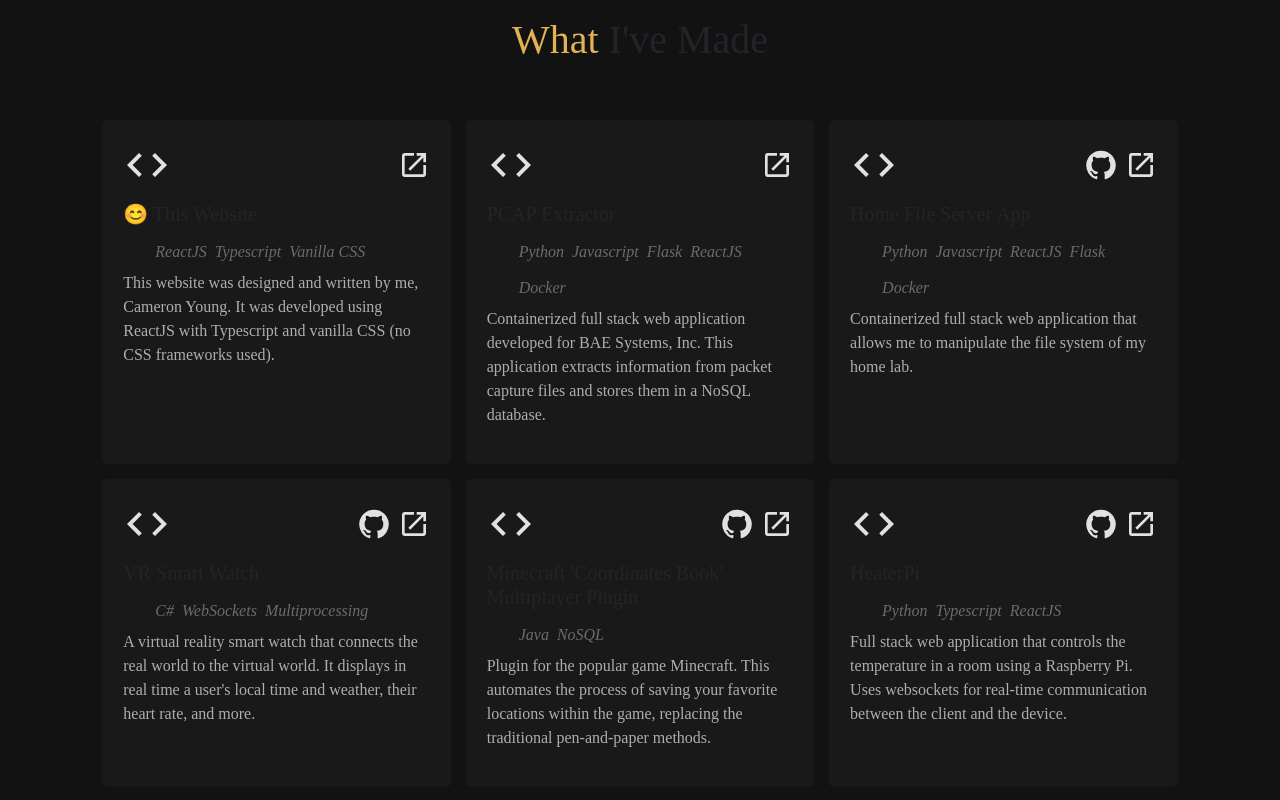
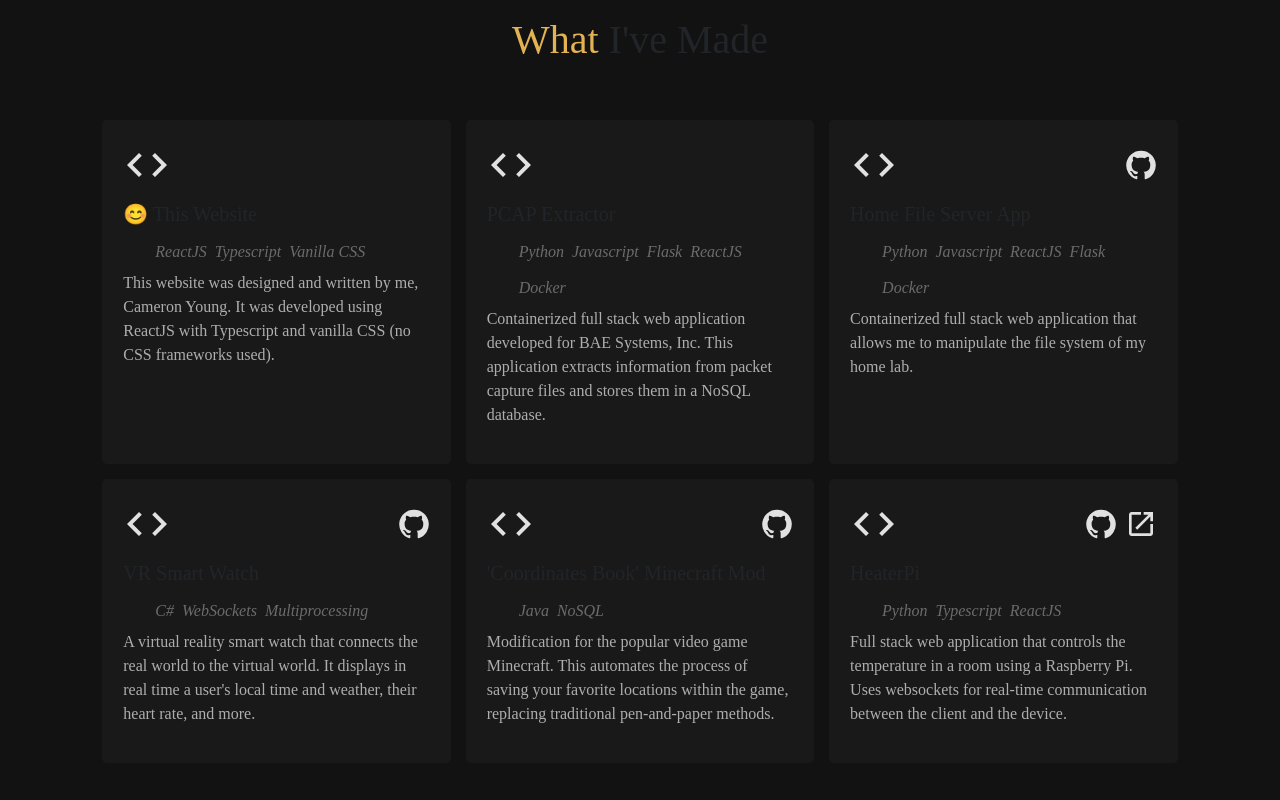
Before and after one commit to ItsNotCam/Portfolio-Site, a React (Vite) app: page / in a window 1280 px wide. Shown: the part 900-1700 px from the top of the page. Built offline with nearby package versions, Linux system fonts and the light colour scheme; the HTML template or start-up script is replaced by a standard one; a web font is replaced by a local one.

Commit message:
Added GitHub README download and render

```diff
--- a/package.json
+++ b/package.json
@@ -24,8 +24,11 @@
     "react": "^18.2.0",
     "react-device-detect": "^2.2.3",
     "react-dom": "^18.2.0",
+    "react-markdown": "^9.0.0",
     "react-router-dom": "^6.16.0",
     "react-vertical-timeline-component": "^3.6.0",
+    "rehype-raw": "^7.0.0",
+    "remark-gfm": "^4.0.0",
     "styled-components": "^6.0.8"
   },
   "devDependencies": {
--- a/public/styles/projects.css
+++ b/public/styles/projects.css
@@ -106,7 +106,6 @@
   margin-bottom: 2px;
 }
 
-
 @media (max-width: 70rem) {
   .project-cards {
     grid-template-columns: repeat(2, 1fr);
--- a/src/components/experience/Experience.tsx
+++ b/src/components/experience/Experience.tsx
@@ -1,6 +1,7 @@
 import { useState } from 'react'
 import ExperienceCard from './ExperienceCard'
-import { ExperienceConst } from './ExperienceConstants'
+import { EXPERIENCE } from './ExperienceList'
+import { uuidv4 } from '../../utilities';
 
 export default function Experience(): JSX.Element {
   const [highlightedIdx, setHighlightedIdx] = useState<number>(-1);
@@ -8,8 +9,8 @@ export default function Experience(): JSX.Element {
     <div className="experience">
       <h1><span className="color-alt">Where</span> I've Been</h1>
       <div className="exp-cards">
-        {ExperienceConst.map( (experience, index) =>
-          <div onMouseEnter={() => setHighlightedIdx(index)} onMouseLeave={() => setHighlightedIdx(-1)}>
+        {EXPERIENCE.map( (experience, index) =>
+          <div onMouseEnter={() => setHighlightedIdx(index)} onMouseLeave={() => setHighlightedIdx(-1)} key={uuidv4()}>
             {ExperienceCard(experience,  highlightedIdx === index || highlightedIdx === -1)}
           </div>
         )}
--- a/src/components/experience/ExperienceCard.tsx
+++ b/src/components/experience/ExperienceCard.tsx
@@ -1,13 +1,15 @@
-import { IExperience, ILink } from "./ExperienceConstants";
+import { uuidv4 } from "../../utilities";
+import { IExperience, ILink } from "./ExperienceList";
 
-const TechnologyTag = (tag: string, key: any): JSX.Element => {
-  return <li className="exp-tag color-alt-brighter" key={key}> {tag} </li>
+const TechnologyTag = (props: {tag: string}): JSX.Element => {
+  return <li className="exp-tag color-alt-brighter"> {props.tag} </li>
 }
 
-const TechLink = (tag: ILink, key: any): JSX.Element => {
+const TechLink = (props: {tag: ILink}): JSX.Element => {
+  const {link, name} = props.tag;
   return (
-    <li className="exp-link" key={key}>
-      🔗<a href={tag.link} className="color-light color-alt-hover" target="_blank">{tag.name}</a>
+    <li className="exp-link">
+      🔗<a href={link} className="color-light color-alt-hover" target="_blank">{name}</a>
     </li>
   )
 }
@@ -34,13 +36,13 @@ export default function ExperienceCard(props: IExperience, shown: boolean): JSX.
         {props.links.length > 0 ? (
         <div className="exp-links">
           <ul>
-            {props.links.map(link => TechLink(link, link.name))}
+            {props.links.map(link => <TechLink tag={link} key={uuidv4()}/>)}
           </ul>
         </div>
         ) : null}
         <div className="exp-tags">
           <ul>
-            {props.tags.map((tag, i) => TechnologyTag(tag, (i+1)*10))}
+            {props.tags.map(tag => <TechnologyTag tag={tag} key={uuidv4()} />)}
           </ul>
         </div>
       </div>
--- a/src/components/experience/ExperienceConstants.ts
+++ b/src/components/experience/ExperienceList.ts
@@ -18,7 +18,7 @@ export interface ILink {
   name: string;
 }
 
-export const ExperienceConst: Array<IExperience> = [
+export const EXPERIENCE: Array<IExperience> = [
   {
     company: "BAE Systems, Inc.",
     location: "Reston, VA",
--- a/src/components/projects/ProjectCard.tsx
+++ b/src/components/projects/ProjectCard.tsx
@@ -1,51 +1,78 @@
-import { ConstructionOutlined, Folder, GitHub } from "@mui/icons-material";
-import { ILink, IProjects } from "./ProjectsConstants";
-import CodeOutlinedIcon from '@mui/icons-material/CodeOutlined';
-import LaunchOutlinedIcon from '@mui/icons-material/LaunchOutlined';
+import { GitHub } from "@mui/icons-material";
+import { ILink, IProject } from "./ProjectList";
+import {CodeOutlined, LaunchOutlined} from '@mui/icons-material';
+import React, { useState } from "react";
 
+import { uuidv4 } from '../../utilities';
 
-export default function ProjectCard(props: IProjects, shown: boolean): JSX.Element {
-  const date: string = `${props.month} ${props.year}`;
-  const link: ILink | null = props.github_links ? props.github_links[0] : null;
+export interface IProjectCardProps {
+  project: IProject,
+  shown: boolean,
+  setReadmeContent: (content: string) => void;
+}
 
-  const folderStyle: React.CSSProperties = {
-    transition: "transform 0.25s",
-    fontSize: "3rem",
+const TechTag = (tag: {tag: string}): JSX.Element => {
+  return <li className="project-color-dark"><i>{tag.tag}</i></li>
+}
+
+export default function ProjectCard(props: IProjectCardProps): JSX.Element {
+  const { project } = props;
+
+  const [readme, setReadme] = useState<string>("");
+
+  const styles: {folderStyle: React.CSSProperties, githubStyle: React.CSSProperties} = {
+    folderStyle: {
+      transition: "transform 0.25s",
+      fontSize: "3rem",
+    },
+    githubStyle: {
+      transition: "transform 0.25s",
+      fontSize: "2rem",
+      cursor: "pointer"
+    }
   }
 
-  const githubStyle: React.CSSProperties = {
-    transition: "transform 0.25s",
-    fontSize: "2rem",
-    cursor: "pointer"
+  const OpenReadme = () => {
+    let readme: string = "";
+    if(readme.length < 1) {
+      let readme_link: string = project.readme_link?.link ?? "";
+      fetch(readme_link)
+      .then(res => res.text())
+      .then(text => {
+        setReadme(text);
+        props.setReadmeContent(text)
+      })
+    } else {
+      props.setReadmeContent(readme);
+    }
   }
 
-  const TechTag = (tag: string): JSX.Element => {
-    return (
-      <li className="project-color-dark"><i>{tag}</i></li>
-    )
-  }
-
+  const link: ILink | null = project.github_links ? project.github_links[0] : null;
   return (
     <>
-      <div className="project-card-header" id={props.name.replaceAll(" ", "_")}>
-        <CodeOutlinedIcon className="color-light" style={folderStyle}/>
+      <div className="project-card-header" id={project.name.replaceAll(" ", "_")}>
+        <CodeOutlined className="color-light" style={styles.folderStyle}/>
         <div className="project-card-links">
           {
             link !== null ? (
               <a href={link.link} target="_blank">
-                <GitHub className="color-light color-alt-hover" style={githubStyle}/>
+                <GitHub className="color-light color-alt-hover" style={styles.githubStyle}/>
               </a>
             ) : null
           }
-          <LaunchOutlinedIcon className="color-light color-alt-hover" style={githubStyle} onClick={() => console.log("lol")}/>
+          {
+            project.readme_link ? (
+              <LaunchOutlined className="color-light color-alt-hover" style={styles.githubStyle} onClick={OpenReadme}/>
+            ) : null
+          }
         </div>
       </div>
       <div className="project-card-body">
-        <h3>{props.name}</h3>
+        <h3>{project.name}</h3>
         <ul className="project-tech-tags">
-          {props.tags.map(tag => TechTag(tag))}
+          {project.tags.map(tag => <TechTag tag={tag} key={uuidv4()}/>)}
         </ul>
-        <p>{props.description}</p>
+        <p>{project.description}</p>
       </div>
     </>
   )
--- a/src/components/projects/ProjectsConstants.ts
+++ b/src/components/projects/ProjectList.ts
@@ -1,4 +1,4 @@
-export interface IProjects {
+export interface IProject {
   location: string,
   affiliated_company?: string,
   name: string,
@@ -9,6 +9,7 @@ export interface IProjects {
   logo_path: string,
   github_links?: Array<ILink>
   tags: Array<string>
+  readme_link?: ILink
 }
 
 export interface ILink {
@@ -16,7 +17,7 @@ export interface ILink {
   name: string;
 }
 
-export const ProjectsConstants: Array<IProjects> = [
+export const PROJECTS: Array<IProject> = [
   {
     location: "Reston, VA",
     affiliated_company: "",
@@ -82,13 +83,13 @@ export const ProjectsConstants: Array<IProjects> = [
   },
   {
     location: "Centreville, VA",
-    name: "Minecraft \'Coordinates Book\' Multiplayer Plugin",
+    name: "\'Coordinates Book\' Minecraft Mod",
     month: "June",
     year: "2018",
     logo_path: "Parsons.png",
     description: `
-      Plugin for the popular game Minecraft. This automates the process of saving your favorite locations
-      within the game, replacing the traditional pen-and-paper methods.
+      Modification for the popular video game Minecraft. This automates the process of saving your favorite locations
+      within the game, replacing traditional pen-and-paper methods.
     `,
     company_link: "https://www.parsons.com",
     tags: [ "Java", "NoSQL" ],
@@ -107,6 +108,7 @@ export const ProjectsConstants: Array<IProjects> = [
     real-time communication between the client and the device.`,
     company_link: "https://www.parsons.com",
     tags: [ "Python", "Typescript", "ReactJS" ],
+    readme_link: { name: "Readme", link: "https://raw.githubusercontent.com/ItsNotCam/HeaterPi-Client/master/README.md" },
     github_links: [
       { name: "Client", link: "https://github.com/ItsNotCam/HeaterPi-Client" },
       { name: "Server", link: "https://github.com/ItsNotCam/HeaterPi-Server" }
--- a/src/components/projects/Projects.tsx
+++ b/src/components/projects/Projects.tsx
@@ -1,22 +1,53 @@
 import { useState } from "react";
-import { ProjectsConstants } from "./ProjectsConstants";
-import ProjectCard from "./ProjectCard";
-
+import { IProject, PROJECTS } from "./ProjectList";
+import ProjectCard, { IProjectCardProps } from "./ProjectCard";
+import Markdown from "react-markdown";
+import remarkGfm from "remark-gfm";
+import { uuidv4 } from "../../utilities";
 
 
 export default function Projects(): JSX.Element {
   const [highlightedIdx, setHighlightedIdx] = useState<number>(-1);
+  const [readmeContent, setReadmeContent] = useState<string | null>(null);
+
+  const src = (data: string) => {
+    setReadmeContent(data);
+    console.log(readmeContent);
+  }
+
+  const DrawProjectCard = (props: {PROJECT: IProject, index: number}): JSX.Element => {
+    let projectProps: IProjectCardProps = {
+      project: props.PROJECT,
+      shown: highlightedIdx === props.index || highlightedIdx === -1,
+      setReadmeContent: src
+    }
+
+    let id: string = props.PROJECT.name.replaceAll(" ", "_");
+
+    return (
+      <div onMouseEnter={() => setHighlightedIdx(props.index)} onMouseLeave={() => setHighlightedIdx(-1)} className="project-card" id={id}>
+        <ProjectCard {...projectProps} />
+      </div>
+    )
+  }
 
   return (
     <div className="projects">
       <h1><span className="color-alt">What</span> I've Made</h1>
-      <div className="project-cards">
-        {ProjectsConstants.map( (experience, index) =>
-          <div onMouseEnter={() => setHighlightedIdx(index)} onMouseLeave={() => setHighlightedIdx(-1)} className="project-card">
-            {ProjectCard(experience,  highlightedIdx === index || highlightedIdx === -1)}
-          </div>
-        )}
-      </div>
+      {
+        readmeContent !== null ? (
+          <Markdown remarkPlugins={[remarkGfm]} className="markdown">
+            {readmeContent}
+          </Markdown>
+        ) : null
+      }
+      {
+        <div className="project-cards" id="project-div-ok">
+          {PROJECTS.map((PROJECT, index) => (
+            <DrawProjectCard PROJECT={PROJECT} index={index} key={uuidv4()} />
+          ))}
+        </div>
+      }
     </div>
   )
 }
--- /dev/null
+++ b/src/utilities.ts
@@ -0,0 +1,8 @@
+export function uuidv4() {
+  return 'xxxxxxxx-xxxx-4xxx-yxxx-xxxxxxxxxxxx'
+  .replace(/[xy]/g, function (c) {
+      const r = Math.random() * 16 | 0,
+          v = c == 'x' ? r : (r & 0x3 | 0x8);
+      return v.toString(16);
+  });
+}
--- a/tsconfig.json
+++ b/tsconfig.json
@@ -2,7 +2,7 @@
   "compilerOptions": {
     "target": "ES2020",
     "useDefineForClassFields": true,
-    "lib": ["ES2020", "DOM", "DOM.Iterable"],
+    "lib": ["ES2021", "DOM", "DOM.Iterable"],
     "module": "ESNext",
     "skipLibCheck": true,
 
```
Also changed, not shown: 1 other file (tests, documents, lock files or other folders).
